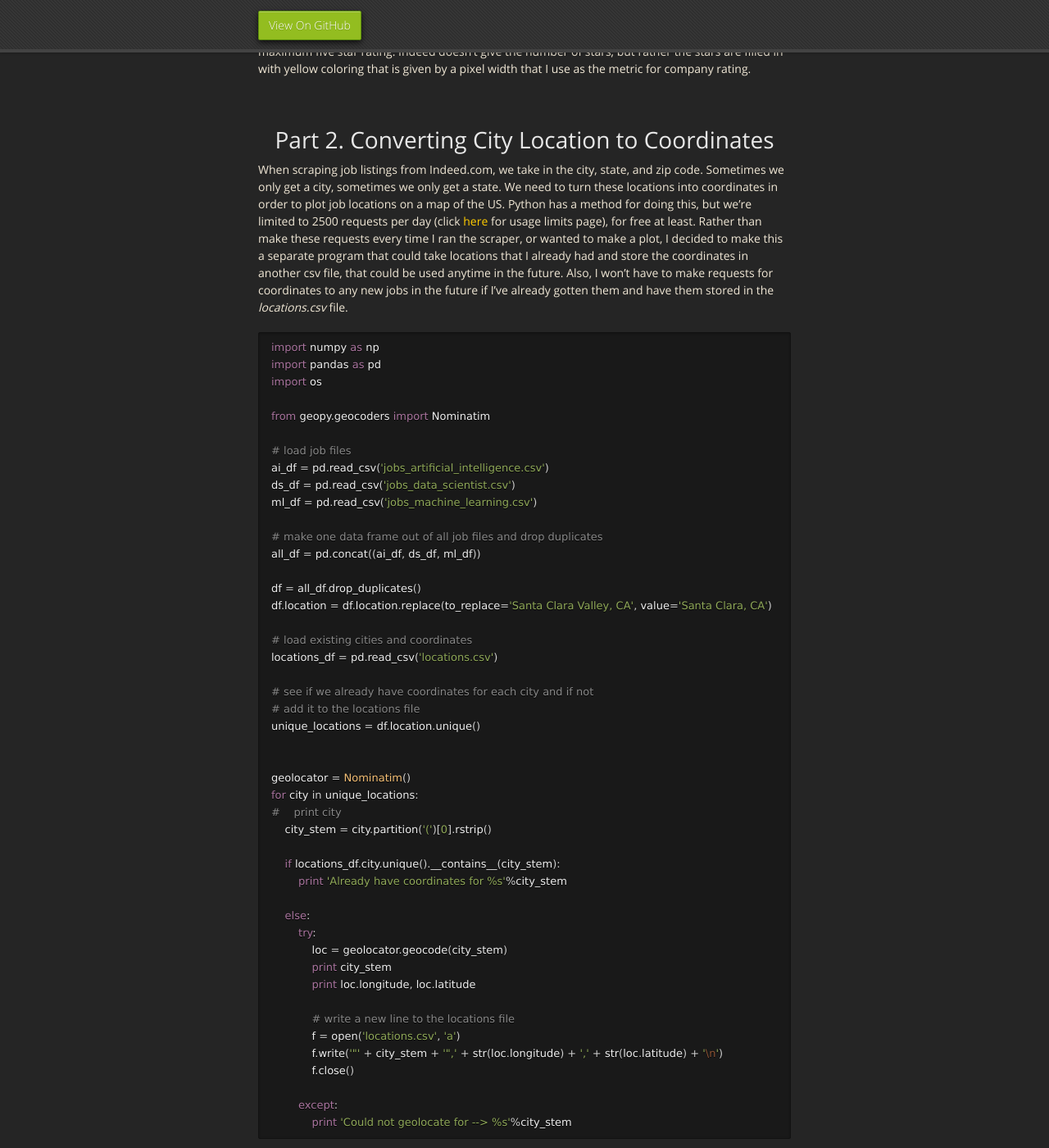
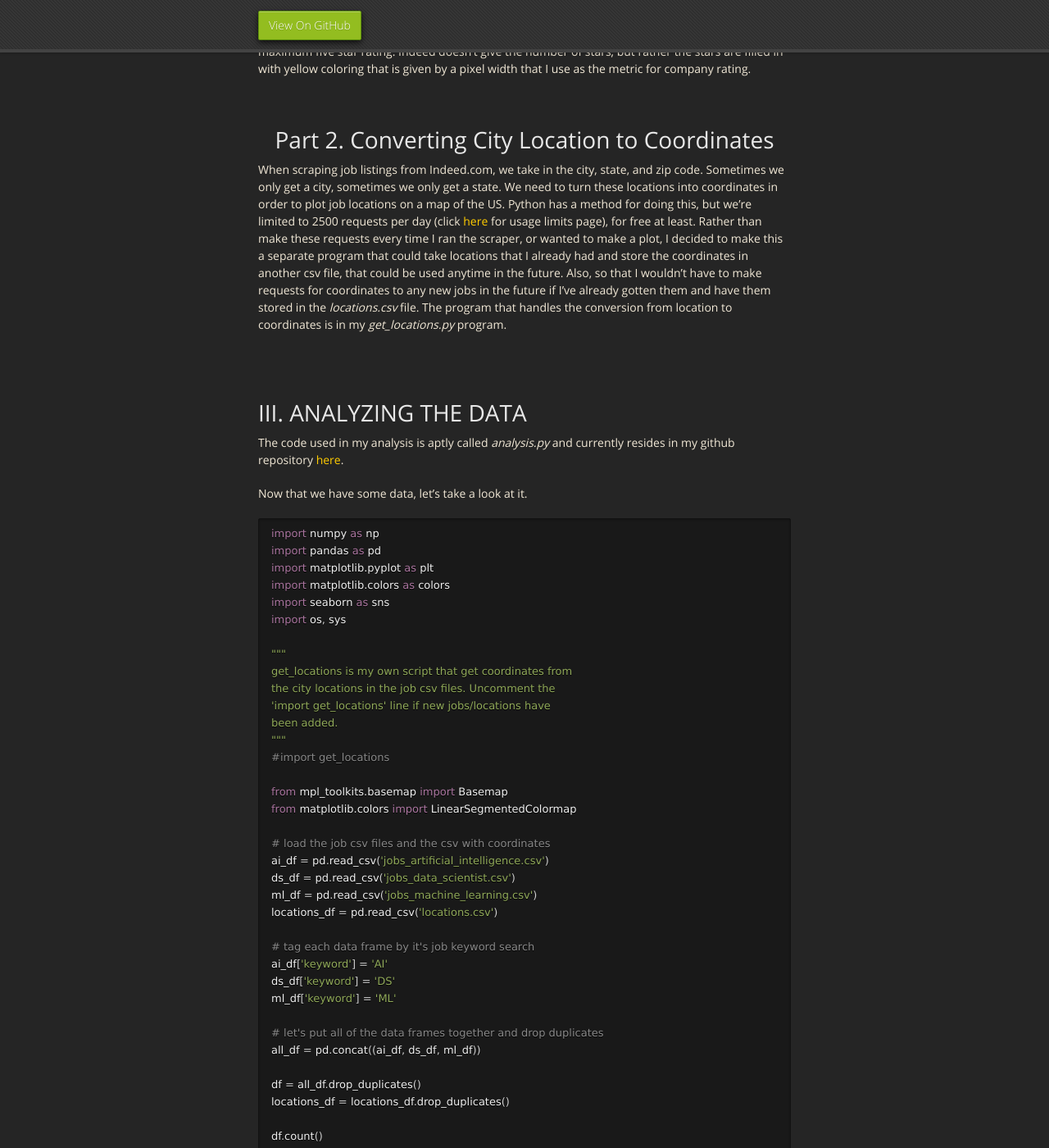
Before and after one commit to mrbrins82/mrbrins82.github.io, a Jekyll site: the page built from kaggle_indeed.md, in a window 1280 px wide and 1400 px high, scrolled down 1470 px. Shown: the whole window at 82% size. Built offline with Jekyll 4.4.1, drawn with Linux system fonts in a browser that asks for light colours; nearby versions of some CDN libraries; our own code applies the rules of GitHub Pages for plain Markdown files; some of the changed text lies outside the part shown.

Commit message:
updated indeed page

````diff
--- a/kaggle_indeed.md
+++ b/kaggle_indeed.md
@@ -40,56 +40,7 @@
 
 <br/>
 # [](#header-3)<center>Part 2. Converting City Location to Coordinates<center/>
-When scraping job listings from Indeed.com, we take in the city, state, and zip code. Sometimes we only get a city, sometimes we only get a state. We need to turn these locations into coordinates in order to plot job locations on a map of the US. Python has a method for doing this, but we're limited to 2500 requests per day (click <a href="https://developers.google.com/maps/documentation/geocoding/usage-limits">here</a> for usage limits page), for free at least. Rather than make these requests every time I ran the scraper, or wanted to make a plot, I decided to make this a separate program that could take locations that I already had and store the coordinates in another csv file, that could be used anytime in the future. Also, I won't have to make requests for coordinates to any new jobs in the future if I've already gotten them and have them stored in the _locations.csv_ file.
-
-```python
-import numpy as np
-import pandas as pd
-import os
-
-from geopy.geocoders import Nominatim
-
-# load job files
-ai_df = pd.read_csv('jobs_artificial_intelligence.csv')
-ds_df = pd.read_csv('jobs_data_scientist.csv')
-ml_df = pd.read_csv('jobs_machine_learning.csv')
-
-# make one data frame out of all job files and drop duplicates
-all_df = pd.concat((ai_df, ds_df, ml_df))
-
-df = all_df.drop_duplicates()
-df.location = df.location.replace(to_replace='Santa Clara Valley, CA', value='Santa Clara, CA')
-
-# load existing cities and coordinates
-locations_df = pd.read_csv('locations.csv')
-
-# see if we already have coordinates for each city and if not
-# add it to the locations file
-unique_locations = df.location.unique()
-
-
-geolocator = Nominatim()
-for city in unique_locations:
-#    print city
-    city_stem = city.partition('(')[0].rstrip()
-
-    if locations_df.city.unique().__contains__(city_stem):
-        print 'Already have coordinates for %s'%city_stem
-
-    else:
-        try:
-            loc = geolocator.geocode(city_stem)
-            print city_stem
-            print loc.longitude, loc.latitude
-
-            # write a new line to the locations file
-            f = open('locations.csv', 'a')
-            f.write('"' + city_stem + '",' + str(loc.longitude) + ',' + str(loc.latitude) + '\n')
-            f.close()
-
-        except:
-            print 'Could not geolocate for --> %s'%city_stem
-```
+When scraping job listings from Indeed.com, we take in the city, state, and zip code. Sometimes we only get a city, sometimes we only get a state. We need to turn these locations into coordinates in order to plot job locations on a map of the US. Python has a method for doing this, but we're limited to 2500 requests per day (click <a href="https://developers.google.com/maps/documentation/geocoding/usage-limits">here</a> for usage limits page), for free at least. Rather than make these requests every time I ran the scraper, or wanted to make a plot, I decided to make this a separate program that could take locations that I already had and store the coordinates in another csv file, that could be used anytime in the future. Also, so that I wouldn't have to make requests for coordinates to any new jobs in the future if I've already gotten them and have them stored in the _locations.csv_ file. The program that handles the conversion from location to coordinates is in my <i>get_locations.py</i> program.
 
 <br/>
 <br/>
````
Also changed, not shown: other parts of kaggle_indeed.md (+1 -1 lines).
